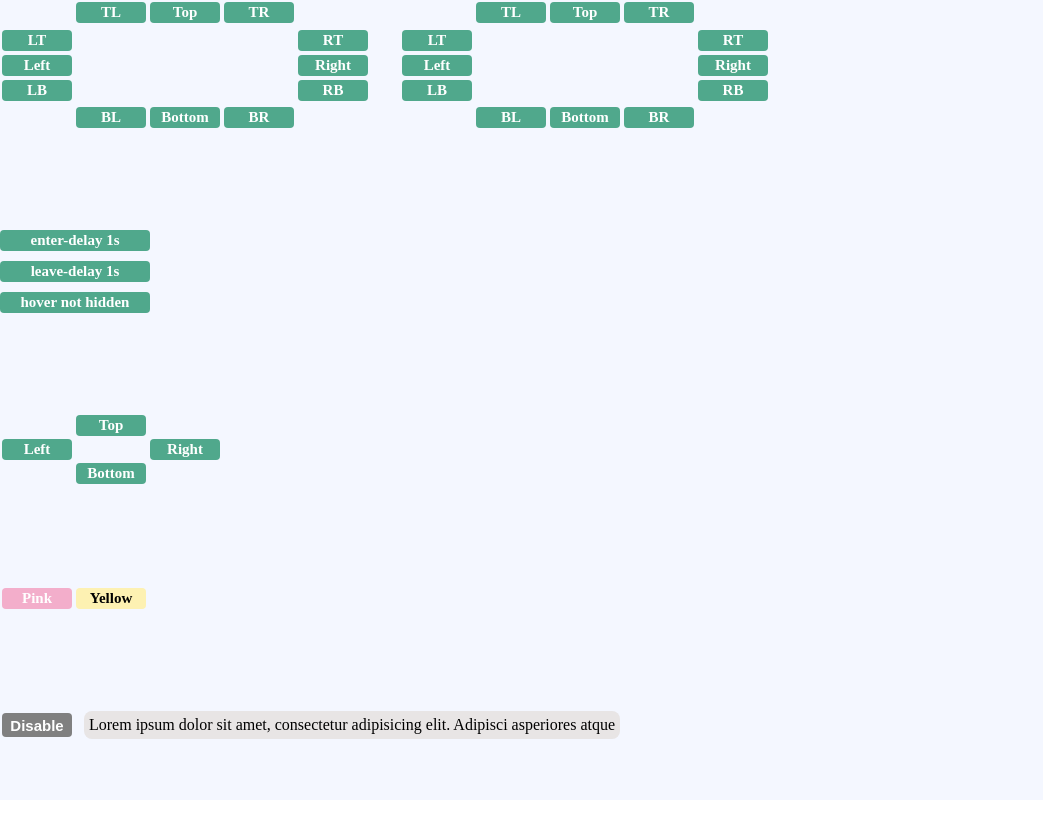
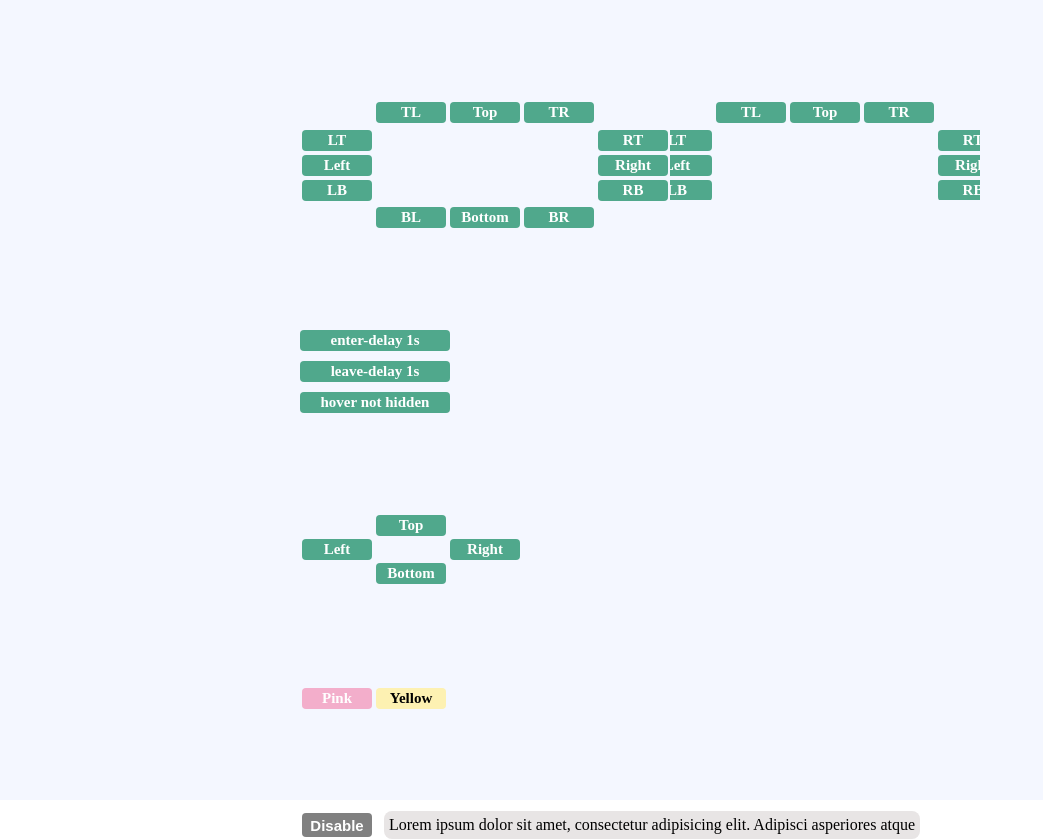
Before and after one commit to heewls/tooltip, a React (Vite) app: page / in a window 1280 px wide. Shown: the whole page, without its empty margins (0-1043 px from the left). Before the commit the page ends 800 px from the top, so only its background shows below. Built offline with nearby package versions, Linux system fonts and the light colour scheme.

Commit message:
example component

```diff
--- a/src/App.tsx
+++ b/src/App.tsx
@@ -1,23 +1,7 @@
-import CustomTooltip from "./components/Example/CustomTooltip/CustomTooltip";
-import Disable from "./components/Example/Disable/Disable";
-import Normal from "./components/Example/Normal/Normal";
-import Options from "./components/Example/Options/Options";
-import Scroll from "./components/Example/Scroll/Scroll";
-import VariousContent from "./components/Example/VariousContent/VariousContent";
+import Example from "./components/Example/Example";
 
 function App() {
-    return (
-        <div style={{ backgroundColor: "#f4f7ff", height: "100vh" }}>
-            <div style={{ display: "flex", gap: 30 }}>
-                <Normal />
-                <Scroll />
-            </div>
-            <Options />
-            <VariousContent />
-            <CustomTooltip />
-            <Disable />
-        </div>
-    );
+    return <Example />;
 }
 
 export default App;
--- /dev/null
+++ b/src/components/Example/Example.styles.tsx
@@ -0,0 +1,22 @@
+import styled from "styled-components";
+
+export const ExampleContainer = styled.div`
+    background-color: #f4f7ff;
+    height: 100vh;
+    display: flex;
+    flex-direction: column;
+    justify-content: flex-start;
+    padding: 100px 300px;
+    box-sizing: border-box;
+`;
+
+export const Container = styled.div`
+    display: flex;
+    gap: 30;
+`;
+
+export const ScrollContainer = styled.div`
+    width: 365px;
+    height: 100px;
+    overflow: scroll;
+`;
--- /dev/null
+++ b/src/components/Example/Example.tsx
@@ -0,0 +1,24 @@
+import CustomTooltip from "./CustomTooltip/CustomTooltip";
+import Disable from "./Disable/Disable";
+import * as S from "./Example.styles";
+import Normal from "./Normal/Normal";
+import Options from "./Options/Options";
+import Scroll from "./Scroll/Scroll";
+import VariousContent from "./VariousContent/VariousContent";
+
+export default function Example() {
+    return (
+        <S.ExampleContainer>
+            <S.Container>
+                <Normal />
+                <S.ScrollContainer>
+                    <Scroll />
+                </S.ScrollContainer>
+            </S.Container>
+            <Options />
+            <VariousContent />
+            <CustomTooltip />
+            <Disable />
+        </S.ExampleContainer>
+    );
+}
```
